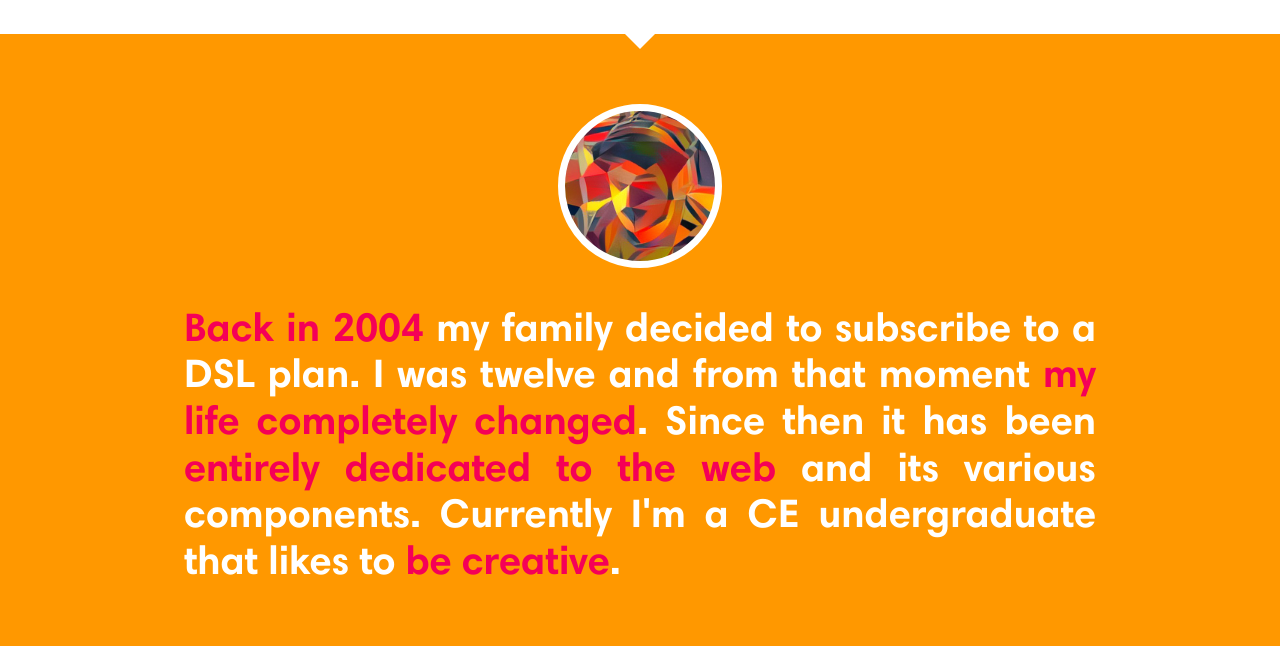
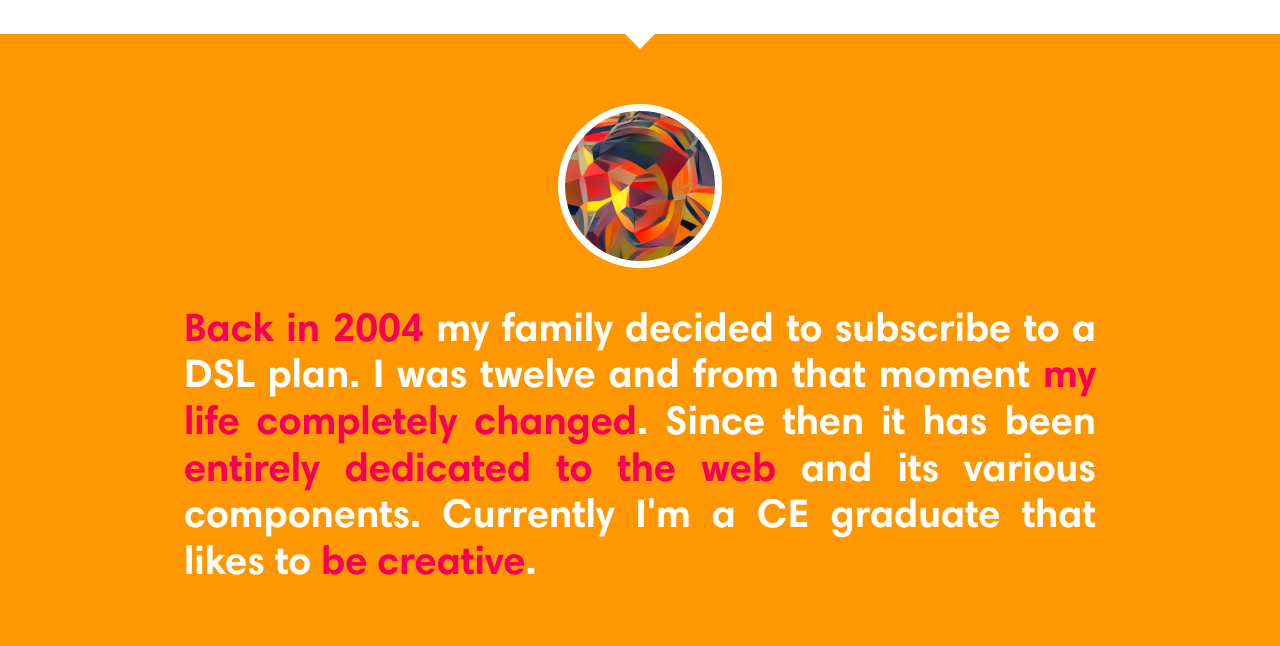
Before and after one commit to iamsquare/iamsquare.github.io, a plain HTML site: page index.html in a window 1280 px wide. Shown: the part 1044-1690 px from the top of the page. Drawn offline with Linux system fonts and the light colour scheme.

Commit message:
finally graduated!

```diff
--- a/index.html
+++ b/index.html
@@ -62,7 +62,7 @@
     <div id="description">
       <div class="container">
         <div id="portrait"></div>
-        <h1><span class="accent">Back in 2004</span> my family decided to subscribe to a DSL plan. I was twelve and from that moment <span class="accent">my life completely changed</span>. Since then it has been <span class="accent">entirely dedicated to the web</span> and its various components. Currently I'm a CE undergraduate that likes to <span class="accent random"></span>.</h1>
+        <h1><span class="accent">Back in 2004</span> my family decided to subscribe to a DSL plan. I was twelve and from that moment <span class="accent">my life completely changed</span>. Since then it has been <span class="accent">entirely dedicated to the web</span> and its various components. Currently I'm a CE graduate that likes to <span class="accent random"></span>.</h1>
       </div>
     </div>
     <div id="powered">
```
Also changed, not shown: images/planning.png (added), screenshot-desktopL.png (added), screenshot-desktopS.png (added), screenshot-mobile.png (added), screenshot-tablet.png (added), 1 other file.
